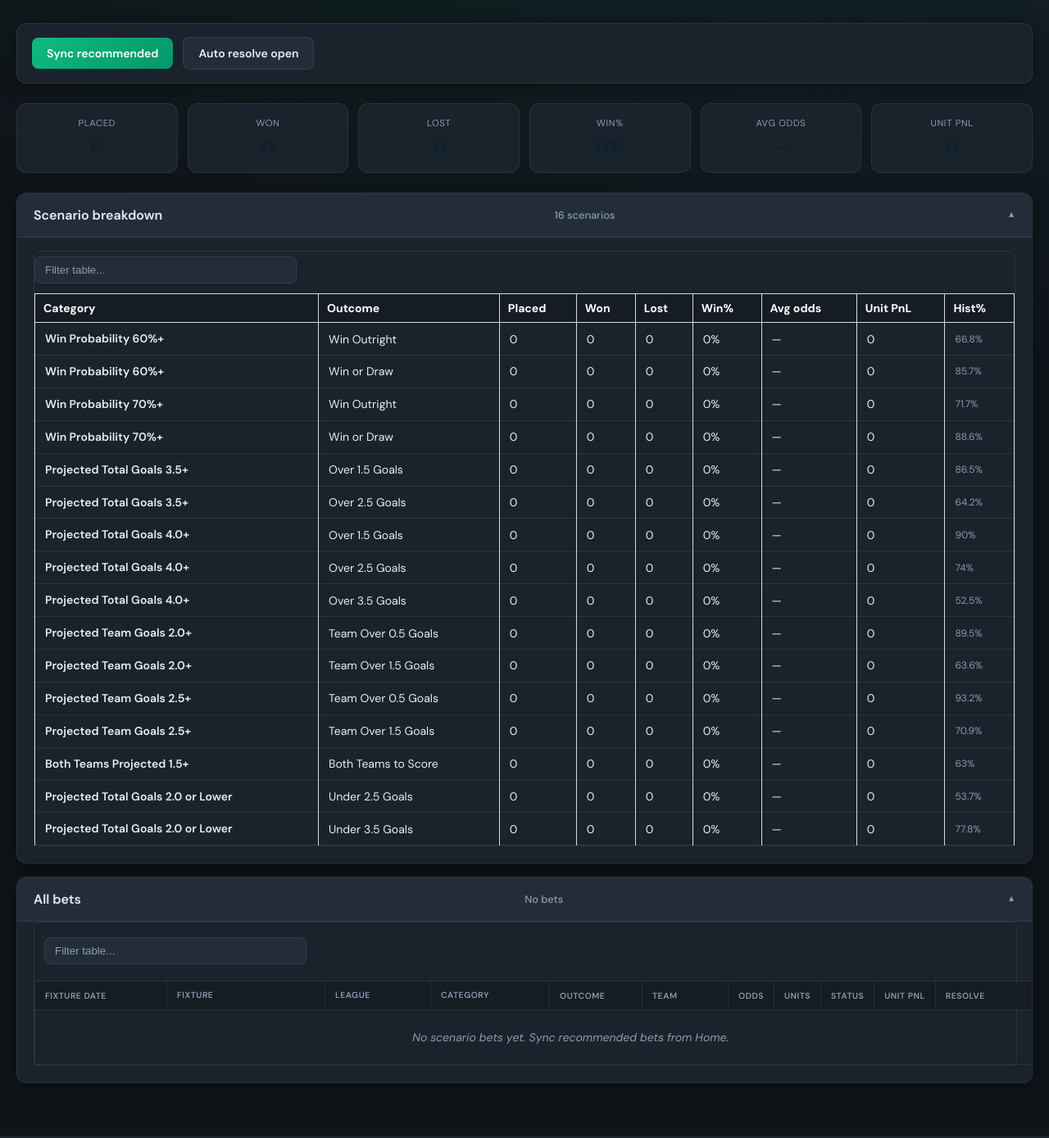
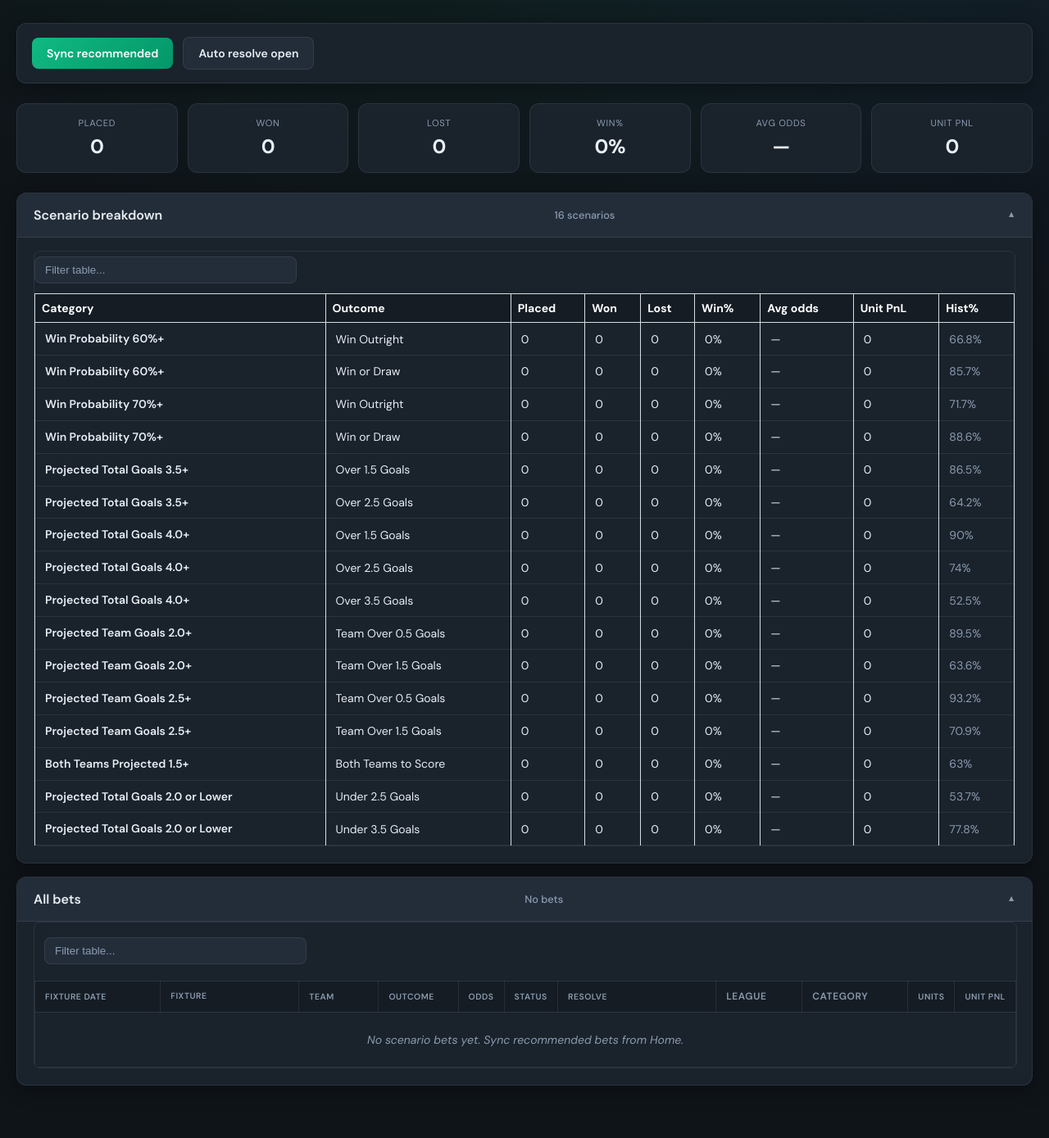
Before and after one commit to kangmarushi7/dgauto, a FastAPI app: page /bet-log in a window 1280 px wide. Shown: the part 111-1500 px from the top of the page at 82% size. Run offline with FastAPI, Linux system fonts and the light colour scheme; data that the repository does not hold is empty; some libraries are stand-ins or nearby versions.

Commit message:
bet log table fix

```diff
--- a/static/bet_log.js
+++ b/static/bet_log.js
@@ -200,21 +200,15 @@
       const tr = document.createElement("tr");
       tr.appendChild(td(formatToIst(e.fixture_date)));
       tr.appendChild(td(e.fixture || ""));
-      tr.appendChild(td(e.league_name || ""));
-      tr.appendChild(td(parts.category));
+      tr.appendChild(td(e.team_name || ""));
       tr.appendChild(td(parts.label));
-      tr.appendChild(td(e.team_name || ""));
       tr.appendChild(td(e.odds ?? ""));
-      tr.appendChild(td(e.units ?? 1));
       const statusCell = td(e.status || "open");
       statusCell.className = statusClass(e.status);
       tr.appendChild(statusCell);
-      const pnlCell = td(e.pnl_units ?? "");
-      pnlCell.className = pnlClass(e.pnl_units);
-      tr.appendChild(pnlCell);
 
       const actions = document.createElement("td");
-      actions.className = "resolve-actions";
+      actions.className = "resolve-actions col-resolve";
       const status = (e.status || "open").toLowerCase();
       if (status === "open") {
         for (const [label, result] of [
@@ -236,6 +230,14 @@
         actions.appendChild(settled);
       }
       tr.appendChild(actions);
+      tr.appendChild(td(e.league_name || ""));
+      tr.appendChild(td(parts.category));
+      tr.appendChild(td(e.units ?? 1));
+      const pnlCell = td(
+        e.status && e.status !== "open" ? fmtPnl(e.pnl_units) : "—",
+      );
+      pnlCell.className = pnlClass(e.pnl_units);
+      tr.appendChild(pnlCell);
       betRowsEl.appendChild(tr);
     }
 
--- a/static/betlog.css
+++ b/static/betlog.css
@@ -204,6 +204,7 @@ body.betlog-body {
   font-size: 1.5rem;
   font-weight: 700;
   letter-spacing: -0.02em;
+  color: var(--bl-text);
 }
 
 .betlog-panel {
@@ -344,7 +345,8 @@ body.betlog-body {
 }
 
 .betlog-bets-table-wrap {
-  overflow: visible;
+  overflow-x: auto;
+  overflow-y: visible;
   max-height: none;
   width: 100%;
   border-radius: 8px;
@@ -396,79 +398,89 @@ body.betlog-body {
   padding: 10px 12px;
   border-bottom: 1px solid var(--bl-border);
   white-space: nowrap;
+  color: var(--bl-text);
 }
 
 .betlog-bets-table td {
   padding: 10px 12px;
   border-bottom: 1px solid var(--bl-border);
-  vertical-align: top;
+  vertical-align: middle;
+  color: var(--bl-text);
 }
 
-/* All bets: allow long text columns to wrap; keep compact cols fixed */
+/* Col order: date, fixture, team, outcome, odds, status, resolve, league, category, units, pnl */
 .betlog-bets-table th:nth-child(1),
 .betlog-bets-table td:nth-child(1) {
   white-space: nowrap;
-  min-width: 8.5rem;
+  min-width: 8rem;
 }
 
 .betlog-bets-table th:nth-child(2),
 .betlog-bets-table td:nth-child(2) {
   white-space: normal;
-  min-width: 10.5rem;
-  max-width: 14rem;
+  min-width: 9rem;
+  max-width: 12rem;
   line-height: 1.35;
 }
 
 .betlog-bets-table th:nth-child(3),
 .betlog-bets-table td:nth-child(3) {
-  white-space: normal;
-  min-width: 6.5rem;
-  max-width: 9rem;
-  line-height: 1.35;
+  white-space: nowrap;
+  min-width: 4.5rem;
 }
 
 .betlog-bets-table th:nth-child(4),
 .betlog-bets-table td:nth-child(4) {
   white-space: normal;
-  min-width: 7.5rem;
-  max-width: 11rem;
-  line-height: 1.35;
+  min-width: 4.5rem;
 }
 
 .betlog-bets-table th:nth-child(5),
-.betlog-bets-table td:nth-child(5) {
-  white-space: normal;
-  min-width: 5.5rem;
-  max-width: 8rem;
-}
-
+.betlog-bets-table td:nth-child(5),
 .betlog-bets-table th:nth-child(6),
-.betlog-bets-table td:nth-child(6) {
-  white-space: nowrap;
-  min-width: 5rem;
-}
-
-.betlog-bets-table th:nth-child(7),
-.betlog-bets-table td:nth-child(7),
-.betlog-bets-table th:nth-child(8),
-.betlog-bets-table td:nth-child(8),
-.betlog-bets-table th:nth-child(9),
-.betlog-bets-table td:nth-child(9),
+.betlog-bets-table td:nth-child(6),
 .betlog-bets-table th:nth-child(10),
-.betlog-bets-table td:nth-child(10) {
+.betlog-bets-table td:nth-child(10),
+.betlog-bets-table th:nth-child(11),
+.betlog-bets-table td:nth-child(11) {
   white-space: nowrap;
 }
 
-.betlog-bets-table th:nth-child(10),
-.betlog-bets-table td:nth-child(10) {
+.betlog-bets-table th:nth-child(8),
+.betlog-bets-table td:nth-child(8) {
+  white-space: normal;
+  min-width: 5rem;
+  max-width: 8rem;
+  line-height: 1.35;
+  font-size: 0.75rem;
+}
+
+.betlog-bets-table th:nth-child(9),
+.betlog-bets-table td:nth-child(9) {
+  white-space: normal;
+  min-width: 6.5rem;
+  max-width: 10rem;
+  line-height: 1.35;
+  font-size: 0.75rem;
+}
+
+.betlog-bets-table th.col-resolve,
+.betlog-bets-table td.col-resolve {
+  min-width: 10.5rem;
   white-space: nowrap;
 }
 
-.betlog-bets-table th:nth-child(11),
-.betlog-bets-table td:nth-child(11) {
-  white-space: nowrap;
-  min-width: 11.5rem;
-  width: 11.5rem;
+.betlog-bets-table th.col-resolve:last-child,
+.betlog-bets-table td.col-resolve:last-child {
+  position: sticky;
+  right: 0;
+  z-index: 3;
+  background: var(--bl-surface);
+  box-shadow: -6px 0 12px rgba(0, 0, 0, 0.35);
+}
+
+.betlog-bets-table tbody tr:hover td.col-resolve:last-child {
+  background: #1f2834;
 }
 
 .betlog-bets-table .resolve-actions {
@@ -495,6 +507,8 @@ body.betlog-body {
   cursor: pointer;
   font-family: inherit;
   line-height: 1.2;
+  width: auto;
+  display: inline-block;
 }
 
 .betlog-body .betlog-bets-table .betlog-resolve-btn--won:hover {
--- a/static/style.css
+++ b/static/style.css
@@ -217,204 +217,3 @@ th {
 .signal-medium {
   background: #fff6d6;
 }
-
-/* Bet log — compact dashboard */
-.betlog-page .subtitle {
-  margin-bottom: 4px;
-}
-
-.betlog-kpi-grid {
-  display: grid;
-  grid-template-columns: repeat(auto-fit, minmax(100px, 1fr));
-  gap: 10px;
-  margin-bottom: 16px;
-}
-
-.betlog-kpi {
-  border: 1px solid #d5dde2;
-  border-radius: 8px;
-  padding: 10px 12px;
-  background: linear-gradient(180deg, #f8fbfa 0%, #fff 100%);
-  text-align: center;
-}
-
-.betlog-kpi-label {
-  display: block;
-  font-size: 11px;
-  text-transform: uppercase;
-  letter-spacing: 0.04em;
-  color: #5a7a8a;
-  margin-bottom: 4px;
-}
-
-.betlog-kpi-value {
-  display: block;
-  font-size: 20px;
-  font-weight: 700;
-  color: #0b2230;
-}
-
-.betlog-panel {
-  margin-bottom: 12px;
-}
-
-.betlog-panel-body {
-  padding-top: 8px;
-}
-
-.betlog-toolbar {
-  display: flex;
-  flex-wrap: wrap;
-  align-items: center;
-  gap: 16px;
-  margin-bottom: 10px;
-}
-
-.betlog-check {
-  display: flex;
-  align-items: center;
-  gap: 6px;
-  font-size: 14px;
-  color: #234e63;
-  cursor: pointer;
-}
-
-.betlog-select-wrap {
-  display: flex;
-  align-items: center;
-  gap: 8px;
-  font-size: 14px;
-  color: #234e63;
-}
-
-.betlog-select-wrap select {
-  padding: 6px 10px;
-  border: 1px solid #c5d1d8;
-  border-radius: 6px;
-  max-width: min(320px, 70vw);
-}
-
-.betlog-nav-chips {
-  display: flex;
-  flex-wrap: wrap;
-  gap: 6px;
-  margin-bottom: 10px;
-}
-
-.betlog-chip {
-  background: #e8f0ee;
-  color: #0b5345;
-  border: 1px solid #c5d8d3;
-  border-radius: 999px;
-  padding: 4px 12px;
-  font-size: 12px;
-  cursor: pointer;
-}
-
-.betlog-chip:hover {
-  background: #d4ebe4;
-}
-
-.betlog-chip.is-active {
-  background: #0b5345;
-  color: #fff;
-  border-color: #0b5345;
-}
-
-.betlog-table-wrap {
-  overflow-x: auto;
-  max-height: 420px;
-  overflow-y: auto;
-  border: 1px solid #d5dde2;
-  border-radius: 6px;
-}
-
-.betlog-stats-table {
-  width: 100%;
-  margin: 0;
-  font-size: 13px;
-}
-
-.betlog-stats-table th {
-  position: sticky;
-  top: 0;
-  z-index: 1;
-  padding: 8px 10px;
-  white-space: nowrap;
-}
-
-.betlog-stats-table td {
-  padding: 6px 10px;
-  white-space: nowrap;
-}
-
-.betlog-stats-table .stats-category-cell {
-  max-width: 200px;
-  white-space: normal;
-  font-weight: 600;
-  color: #2a4a5e;
-}
-
-.betlog-stats-table tr.stats-row-category-start td {
-  border-top: 2px solid #c5d8d3;
-}
-
-.betlog-stats-table .stats-hist {
-  color: #5a7a8a;
-  font-size: 12px;
-}
-
-.betlog-stats-table .stats-empty {
-  text-align: center;
-  color: #5a7a8a;
-  font-style: italic;
-}
-
-.betlog-bets-table {
-  margin-top: 0;
-}
-
-.betlog-bets-table .stats-category-cell,
-.betlog-bets-table td:nth-child(4),
-.betlog-bets-table td:nth-child(5) {
-  font-size: 13px;
-}
-
-.pnl-pos {
-  color: #05603a;
-  font-weight: 600;
-}
-
-.pnl-neg {
-  color: #a12828;
-  font-weight: 600;
-}
-
-.status-won {
-  color: #05603a;
-  font-weight: 600;
-}
-
-.status-lost {
-  color: #a12828;
-  font-weight: 600;
-}
-
-.status-open {
-  color: #6b5a00;
-}
-
-.resolve-actions {
-  white-space: nowrap;
-}
-
-@media (max-width: 720px) {
-  .betlog-kpi-value {
-    font-size: 17px;
-  }
-
-  .betlog-chip {
-    font-size: 11px;
-    padding: 3px 8px;
-  }
-}
--- a/templates/bet_log.html
+++ b/templates/bet_log.html
@@ -83,15 +83,15 @@
               <tr>
                 <th>Fixture date</th>
                 <th>Fixture</th>
+                <th>Team</th>
+                <th>Outcome</th>
+                <th>Odds</th>
+                <th>Status</th>
+                <th class="col-resolve">Resolve</th>
                 <th>League</th>
                 <th>Category</th>
-                <th>Outcome</th>
-                <th>Team</th>
-                <th>Odds</th>
                 <th>Units</th>
-                <th>Status</th>
                 <th>Unit PnL</th>
-                <th>Resolve</th>
               </tr>
             </thead>
             <tbody id="betRows"></tbody>
@@ -108,7 +108,7 @@
         emptyBetsMsg: "No scenario bets yet. Sync recommended bets from Home.",
       };
     </script>
-    <script src="/static/bet_log.js?v=3" defer></script>
+    <script src="/static/bet_log.js?v=4" defer></script>
     <script>
       (function () {
         const initialDashboard = {{ dashboard | tojson }};
--- a/templates/legacy_bet_log.html
+++ b/templates/legacy_bet_log.html
@@ -80,7 +80,7 @@
                 <th>Units</th>
                 <th>Status</th>
                 <th>Unit PnL</th>
-                <th>Resolve</th>
+                <th class="col-resolve">Resolve</th>
               </tr>
             </thead>
             <tbody id="betRows"></tbody>
@@ -97,7 +97,7 @@
         emptyBetsMsg: "No legacy bets in the log.",
       };
     </script>
-    <script src="/static/bet_log.js?v=3" defer></script>
+    <script src="/static/bet_log.js?v=4" defer></script>
     <script>
       (function () {
         const initialDashboard = {{ dashboard | tojson }};
```
